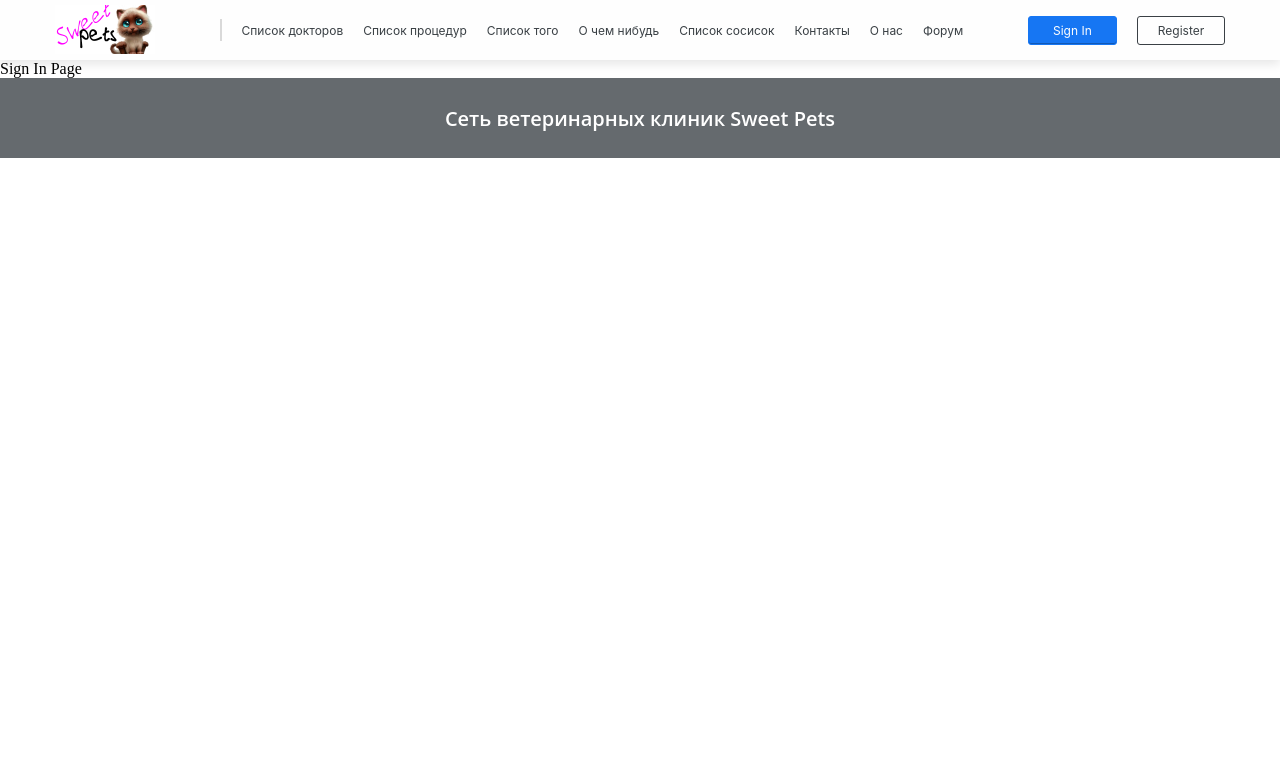
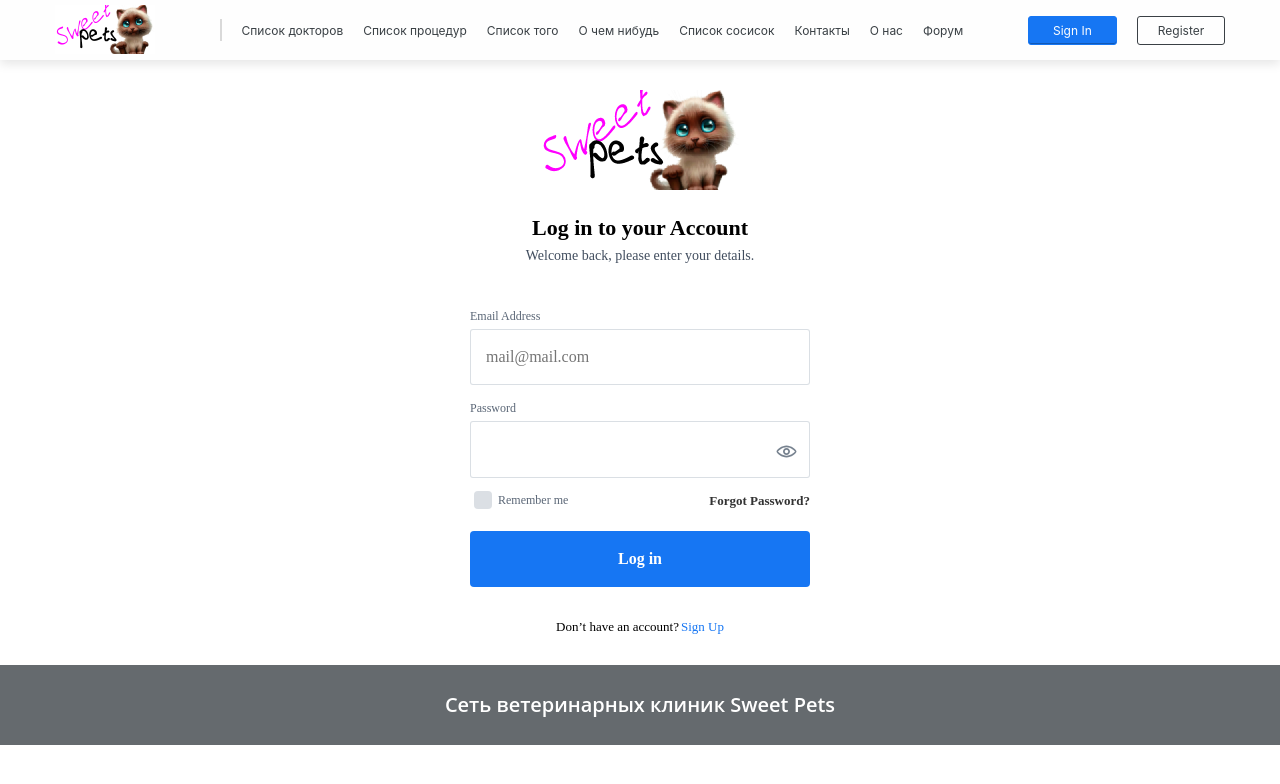
Before and after one commit to WolfGray101/veterinary, a React (Create React App) app: page /sign-in in a window 1280 px wide. Shown: the top 784 px of the page. Built offline with nearby package versions, Linux system fonts and the light colour scheme.

Commit message:
transitions to registration and authorization forms

```diff
--- a/src/shared/CheckBoxField/CheckBoxField.module.scss
+++ b/src/shared/CheckBoxField/CheckBoxField.module.scss
@@ -2,7 +2,7 @@
 .checkbox_label {
    display: flex;
    align-items: flex-end;
-   padding-top: 15px;
+   padding-top: 30px;
    height: 18px;
 
    & input {
--- /dev/null
+++ b/src/view/Auth/SignInPage/SignInPage.module.scss
@@ -0,0 +1,5 @@
+.signInPage {
+   display: flex;
+   justify-content: center;
+   margin: 30px;
+}
--- a/src/view/Auth/SignInPage/SignInPage.tsx
+++ b/src/view/Auth/SignInPage/SignInPage.tsx
@@ -1,5 +1,13 @@
+import SignInForm from 'widgets/FormWidget/SignInForm/SignInForm';
+
+import classes from './SignInPage.module.scss';
+
 function SignInPage() {
-  return <div>Sign In Page</div>;
+  return (
+    <div className={classes.signInPage}>
+      <SignInForm />
+    </div>
+  );
 }
 
 export default SignInPage;
--- /dev/null
+++ b/src/view/Auth/SignUpPage/SignUpPage.module.scss
@@ -0,0 +1,5 @@
+.signUpPage {
+   display: flex;
+   justify-content: center;
+   margin: 30px;
+}
--- a/src/view/Auth/SignUpPage/SignUpPage.tsx
+++ b/src/view/Auth/SignUpPage/SignUpPage.tsx
@@ -1,5 +1,13 @@
+import SignUpForm from 'widgets/FormWidget/SignUpForm';
+
+import classes from './SignUpPage.module.scss';
+
 function SignUpPage() {
-  return <div>Sign Up Page</div>;
+  return (
+    <div className={classes.signUpPage}>
+      <SignUpForm />
+    </div>
+  );
 }
 
 export default SignUpPage;
--- a/src/widgets/FormWidget/SignInForm/SignInForm.tsx
+++ b/src/widgets/FormWidget/SignInForm/SignInForm.tsx
@@ -1,5 +1,6 @@
 import { useFormik, FormikHelpers } from 'formik';
 
+import { Link } from 'react-router-dom';
 import image from '../../../assets/SignInForm/logo-middle.png';
 import { EmailOrNameInput, PasswordInput } from '../../../shared/TextField/TextField';
 import { Checkbox } from '../../../shared/CheckBoxField/CheckBoxField';
@@ -76,7 +77,7 @@ function SignInForm(): JSX.Element {
       </form>
       <div className={classes.form__footer}>
         <span>Don’t have an account?</span>
-        <a href="/#">Sign Up</a>
+        <Link to="/sign-up">Sign Up</Link>
       </div>
     </div>
   );
--- a/src/widgets/FormWidget/SignUpForm/SignUpForm.module.scss
+++ b/src/widgets/FormWidget/SignUpForm/SignUpForm.module.scss
@@ -5,7 +5,6 @@
    font-style: normal;
    display: inline-block;
    text-align: center;
-   margin-top: 20px;
    width: 390px;
 
    & img {
--- a/src/widgets/FormWidget/SignUpForm/SignUpForm.tsx
+++ b/src/widgets/FormWidget/SignUpForm/SignUpForm.tsx
@@ -1,4 +1,5 @@
 import { FormikHelpers, useFormik } from 'formik';
+import { Link } from 'react-router-dom';
 
 import image from '../../../assets/SignInForm/logo-middle.png';
 import { Checkbox } from '../../../shared/CheckBoxField/CheckBoxField';
@@ -102,7 +103,7 @@ function SignUpForm(): JSX.Element {
       </form>
       <div className={classes.footer_formRegister}>
         <span>Already have an account?</span>
-        <a href="/#">Sign In</a>
+        <Link to="/sign-in">Sign In</Link>
       </div>
     </div>
   );
--- a/src/widgets/HeaderWidget/Header.tsx
+++ b/src/widgets/HeaderWidget/Header.tsx
@@ -18,13 +18,13 @@ function Header(): JSX.Element {
       <ul className={classes.listLink}>{listLink}</ul>
       {/* buttons || RoleWidget */}
       <div className={classes.accountInfo}>
-        <Link className={classes.link_mobile} to="">
+        <Link className={classes.link_mobile} to="/sign-in">
           Аккаунт
         </Link>
-        <Link className={classes.link_signIn} to="">
+        <Link className={classes.link_signIn} to="/sign-in">
           Sign In
         </Link>
-        <Link className={classes.link_register} to="">
+        <Link className={classes.link_register} to="/sign-up">
           Register
         </Link>
       </div>
```
